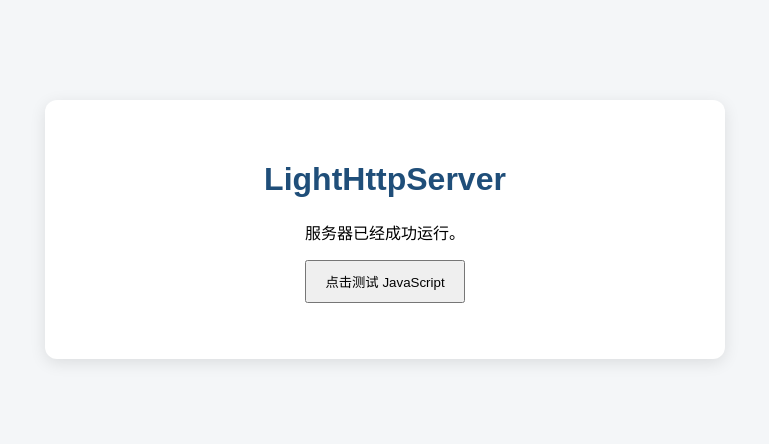
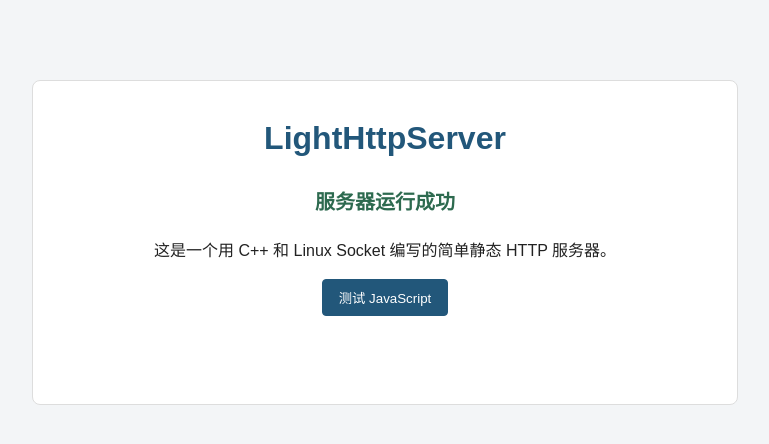
Before and after one commit to bianbiandaren/LightHttpServer, a plain HTML site: page www/index.html in a window 1280 px wide. Shown: the whole page, without its empty margins (255-1024 px from the left). Drawn offline with Linux system fonts and the light colour scheme.

Commit message:
feat: complete basic static HTTP server

```diff
--- a/www/css/style.css
+++ b/www/css/style.css
@@ -1,24 +1,50 @@
 body {
     margin: 0;
-    font-family: Arial, sans-serif;
-    background: #f4f6f8;
+    font-family: Arial, "Microsoft YaHei", sans-serif;
+    line-height: 1.6;
+    color: #222;
+    background: #f3f5f7;
 }
 
 .container {
-    width: 600px;
-    margin: 100px auto;
-    padding: 40px;
+    max-width: 640px;
+    margin: 80px auto;
+    padding: 32px;
     text-align: center;
-    background: white;
-    border-radius: 12px;
-    box-shadow: 0 4px 16px rgba(0, 0, 0, 0.1);
+    background: #fff;
+    border: 1px solid #ddd;
+    border-radius: 8px;
 }
 
 h1 {
-    color: #1f4e79;
+    margin-top: 0;
+    color: #22577a;
+}
+
+.status {
+    font-size: 20px;
+    font-weight: bold;
+    color: #2d6a4f;
 }
 
 button {
-    padding: 10px 18px;
+    padding: 8px 16px;
+    border: 1px solid #22577a;
+    border-radius: 4px;
+    color: #fff;
+    background: #22577a;
     cursor: pointer;
 }
+
+button:hover {
+    background: #17415c;
+}
+
+a {
+    color: #22577a;
+}
+
+#message {
+    min-height: 24px;
+    color: #2d6a4f;
+}
--- a/www/index.html
+++ b/www/index.html
@@ -9,8 +9,10 @@
 <body>
     <main class="container">
         <h1>LightHttpServer</h1>
-        <p>服务器已经成功运行。</p>
-        <button id="testButton">点击测试 JavaScript</button>
+        <p class="status">服务器运行成功</p>
+        <p>这是一个用 C++ 和 Linux Socket 编写的简单静态 HTTP 服务器。</p>
+
+        <button id="testButton">测试 JavaScript</button>
         <p id="message"></p>
     </main>
 
--- a/www/js/main.js
+++ b/www/js/main.js
@@ -1,6 +1,8 @@
 const button = document.getElementById("testButton");
 const message = document.getElementById("message");
 
-button.addEventListener("click", () => {
-    message.textContent = "JavaScript 文件加载成功！";
-});
+if (button && message) {
+    button.addEventListener("click", () => {
+        message.textContent = "JavaScript 文件加载成功";
+    });
+}
```
Also changed, not shown: www/403.html (+9 -8 lines), www/404.html (+7 -3 lines), 2 other files.
